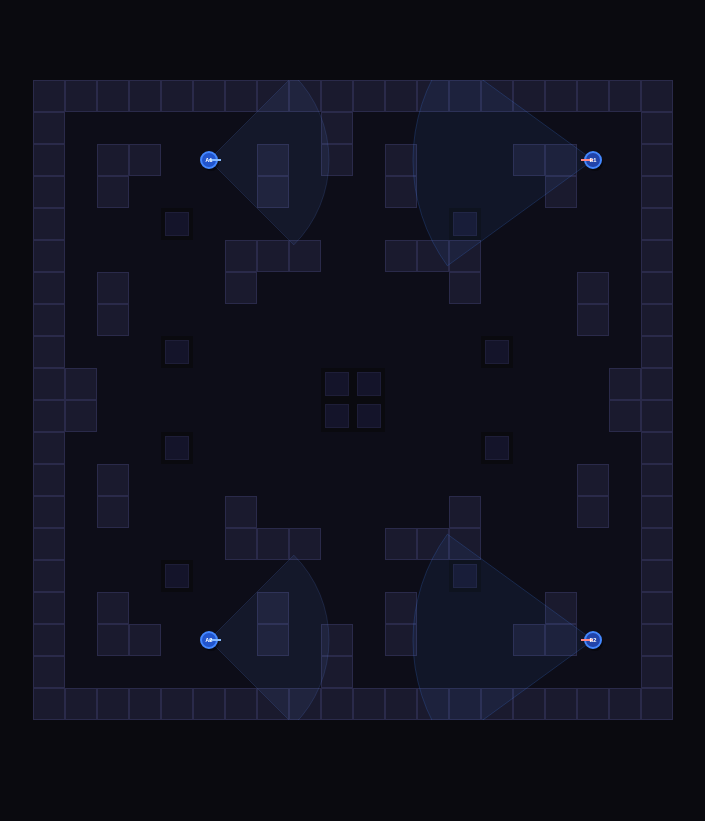
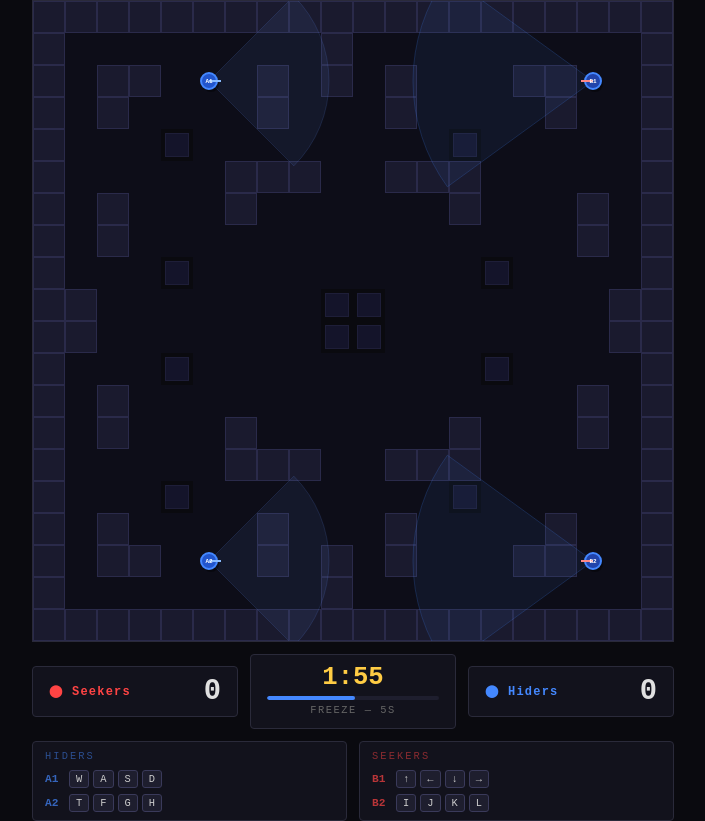
Before and after one commit to piedro404/hide-and-seek-neural-ts, a website built with Vite: page index.html in a window 1280 px wide. Shown: the whole page, without its empty margins (287-992 px from the left). Before the commit the page ends 800 px from the top, so only its background shows below. Built offline with nearby package versions, Linux system fonts and the light colour scheme.

Commit message:
feat: adicionar HUD com contagem regressiva, pontuação e controles, atualizar lógica de jogo e estilo

```diff
--- a/index.html
+++ b/index.html
@@ -1,13 +1,64 @@
-<!doctype html>
-<html lang="en">
+<!DOCTYPE html>
+<html lang="pt-BR">
   <head>
     <meta charset="UTF-8" />
-    <link rel="icon" type="image/svg+xml" href="/favicon.svg" />
     <meta name="viewport" content="width=device-width, initial-scale=1.0" />
     <title>Hide and Seek Neural</title>
   </head>
   <body>
-    <canvas id="canvas"></canvas>
+    <div id="app">
+
+      <canvas id="canvas"></canvas>
+
+      <div id="hud">
+
+        <div class="hud-panel">
+          <span class="hud-label seeker">⬤ Seekers</span>
+          <span class="hud-score" id="score-seekers">0</span>
+        </div>
+
+        <div class="hud-panel hud-center">
+          <span class="hud-timer" id="timer">2:00</span>
+          <div class="freeze-bar-wrap">
+            <div class="freeze-bar" id="freeze-bar"></div>
+          </div>
+          <span class="hud-status" id="status">freeze</span>
+        </div>
+
+        <div class="hud-panel">
+          <span class="hud-label hider">⬤ Hiders</span>
+          <span class="hud-score" id="score-hiders">0</span>
+        </div>
+
+      </div>
+
+      <div id="controls">
+        <div class="controls-team hider">
+          <span class="controls-title">Hiders</span>
+          <div class="controls-row">
+            <span class="controls-player">A1</span>
+            <kbd>W</kbd><kbd>A</kbd><kbd>S</kbd><kbd>D</kbd>
+          </div>
+          <div class="controls-row">
+            <span class="controls-player">A2</span>
+            <kbd>T</kbd><kbd>F</kbd><kbd>G</kbd><kbd>H</kbd>
+          </div>
+        </div>
+
+        <div class="controls-team seeker">
+          <span class="controls-title">Seekers</span>
+          <div class="controls-row">
+            <span class="controls-player">B1</span>
+            <kbd>↑</kbd><kbd>←</kbd><kbd>↓</kbd><kbd>→</kbd>
+          </div>
+          <div class="controls-row">
+            <span class="controls-player">B2</span>
+            <kbd>I</kbd><kbd>J</kbd><kbd>K</kbd><kbd>L</kbd>
+          </div>
+        </div>
+      </div>
+
+    </div>
     <script type="module" src="/src/main.ts"></script>
   </body>
 </html>
--- a/src/config.ts
+++ b/src/config.ts
@@ -9,4 +9,5 @@ export const CONFIG = {
     FREEZE_SECS: 10,
     MATCH_SECS: 120,
     SCORE_TICKS: 60,
+    FPS: 60,
 };
--- a/src/entities/Player.ts
+++ b/src/entities/Player.ts
@@ -26,7 +26,8 @@ export class Player {
     }
 
     update(keys: Set<string>, frozen: boolean) {
-        if (frozen) return;
+        const isFrozen = frozen && this.team === Team.SEEKER;
+        if (isFrozen) return;
 
         let dx = 0;
         let dy = 0;
--- a/src/game/gameLoop.ts
+++ b/src/game/gameLoop.ts
@@ -5,6 +5,7 @@ import { Player } from "@entities/Player";
 import { render } from "@services/render";
 import { updateScoring } from "@services/scoring";
 import { updateVision } from "@services/vision";
+import { updateHUB } from "./hud";
 
 export function createGameState(players: Player[]): GameState {
     return {
@@ -39,6 +40,7 @@ function tick(
     if (state.matchFrames <= 0) state.running = false;
 
     render(ctx, state.players, frozen);
+    updateHUB(state);
 }
 
 export function createGameLoop(
--- /dev/null
+++ b/src/game/hud.ts
@@ -0,0 +1,44 @@
+import { CONFIG } from "@/config";
+import type { GameState } from "@app-types/score.type";
+
+export function updateHUB(state: GameState): void {
+    const totalMatchTime = CONFIG.MATCH_SECS * 60;
+    const currentMatchTime = Math.ceil(state.matchFrames / CONFIG.FPS);
+
+    const mins = Math.floor(currentMatchTime / 60);
+    const secs = currentMatchTime % 60;
+
+    const timer = document.getElementById("timer") as HTMLDivElement;
+    const freezeBar = document.getElementById("freeze-bar") as HTMLDivElement;
+    const status = document.getElementById("status") as HTMLDivElement;
+    const scoreTeamSeekers = document.getElementById(
+        "score-seekers",
+    ) as HTMLDivElement;
+    const scoreTeamHiders = document.getElementById(
+        "score-hiders",
+    ) as HTMLDivElement;
+
+    timer.textContent = `${mins}:${secs.toString().padStart(2, "0")}`;
+    scoreTeamSeekers.textContent = String(state.score.seekers);
+    scoreTeamHiders.textContent = String(state.score.hiders);
+
+    const freezePercent =
+        (state.freezeFrames / (CONFIG.FREEZE_SECS * 60)) * 100;
+    freezeBar.style.width = `${Math.max(0, freezePercent)}%`;
+
+    if (!state.running) {
+        status.textContent =
+            state.score.seekers > state.score.hiders
+                ? "seekers vencem"
+                : state.score.hiders > state.score.seekers
+                  ? "hiders vencem"
+                  : "empate";
+    } else if (state.freezeFrames > 0) {
+        status.textContent = `freeze — ${Math.ceil(state.freezeFrames / 60)}s`;
+    } else {
+        const anySpotted = state.players.some((p) => p.spotted);
+        status.textContent = anySpotted
+            ? "seeker avistou alguém"
+            : "hiders seguros";
+    }
+}
--- a/src/style.css
+++ b/src/style.css
@@ -9,10 +9,141 @@ body {
   display: flex;
   align-items: center;
   justify-content: center;
-  height: 100vh;
+  min-height: 100vh;
   overflow: hidden;
+  font-family: 'Courier New', monospace;
+  color: #e0e0e0;
+}
+
+#app {
+  display: flex;
+  flex-direction: column;
+  align-items: center;
+  gap: 12px;
 }
 
 canvas {
   display: block;
+  border: 1px solid #2a2a3a;
 }
+
+/* HUD */
+#hud {
+  width: 100%;
+  display: flex;
+  justify-content: space-between;
+  align-items: center;
+  gap: 12px;
+}
+
+.hud-panel {
+  background: #12121c;
+  border: 1px solid #2a2a3a;
+  border-radius: 4px;
+  padding: 8px 16px;
+  display: flex;
+  align-items: center;
+  gap: 12px;
+  flex: 1;
+}
+
+.hud-center {
+  flex-direction: column;
+  align-items: center;
+  gap: 4px;
+}
+
+.hud-label {
+  font-size: 0.75rem;
+  font-weight: bold;
+  letter-spacing: 0.1em;
+}
+
+.hud-score {
+  font-size: 1.8rem;
+  font-weight: bold;
+  margin-left: auto;
+}
+
+.hud-timer {
+  font-size: 1.6rem;
+  font-weight: bold;
+  color: #ffcc44;
+}
+
+.hud-status {
+  font-size: 0.65rem;
+  letter-spacing: 0.15em;
+  text-transform: uppercase;
+  color: #666;
+  min-height: 1rem;
+}
+
+.freeze-bar-wrap {
+  width: 100%;
+  height: 4px;
+  background: #1e1e2e;
+  border-radius: 2px;
+  overflow: hidden;
+}
+
+.freeze-bar {
+  height: 100%;
+  width: 100%;
+  background: #4488ff;
+  border-radius: 2px;
+  transition: width 0.1s linear;
+}
+
+/* cores dos times */
+.seeker { color: #ff4444; }
+.hider  { color: #4488ff; }
+
+/* controles */
+#controls {
+  width: 100%;
+  display: flex;
+  gap: 12px;
+}
+
+.controls-team {
+  flex: 1;
+  background: #12121c;
+  border: 1px solid #2a2a3a;
+  border-radius: 4px;
+  padding: 8px 12px;
+  display: flex;
+  flex-direction: column;
+  gap: 6px;
+}
+
+.controls-title {
+  font-size: 0.65rem;
+  letter-spacing: 0.2em;
+  text-transform: uppercase;
+  opacity: 0.5;
+  margin-bottom: 2px;
+}
+
+.controls-row {
+  display: flex;
+  align-items: center;
+  gap: 4px;
+}
+
+.controls-player {
+  font-size: 0.7rem;
+  font-weight: bold;
+  width: 20px;
+  opacity: 0.7;
+}
+
+kbd {
+  background: #1e1e2e;
+  border: 1px solid #3a3a5a;
+  border-radius: 3px;
+  padding: 2px 6px;
+  font-size: 0.65rem;
+  font-family: inherit;
+  color: #ccc;
+}
```
